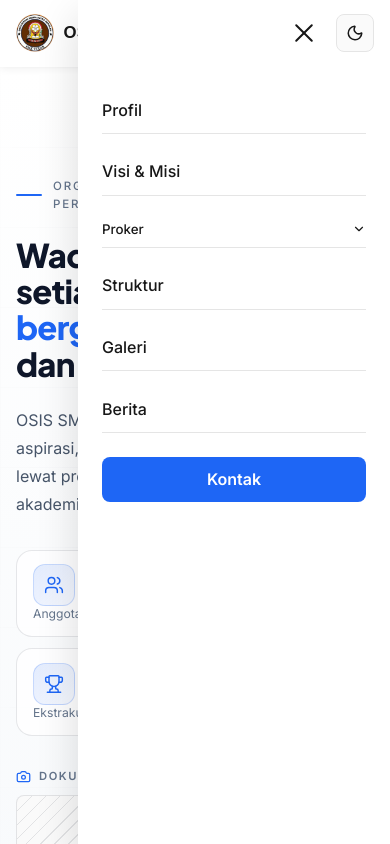
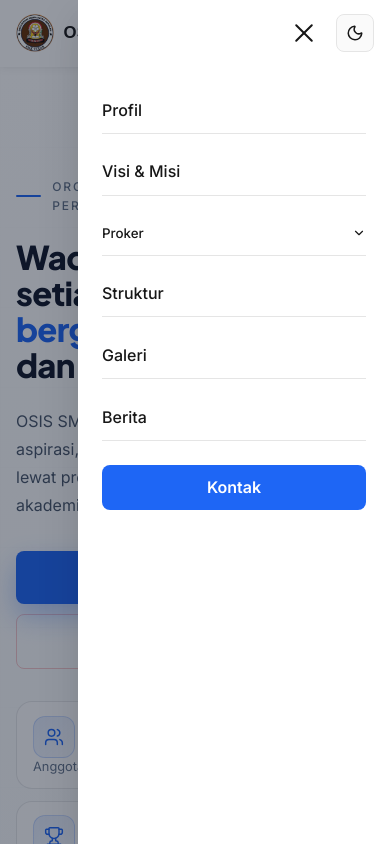
Before and after one commit to Meta-dev472/Anjeng, a website built with Vite: page web-osis/index.html in a window 390 px wide. Both pictures are taken after a click on the label "Buka menu navigasi". Shown: the top 844 px of the page. Built offline with nearby package versions, Linux system fonts and the light colour scheme; some packages are replaced by stand-ins of ours; what @swup/head-plugin, @swup/preload-plugin, swup would draw is missing.

Commit message:
Perbaiki hierarki dan keterbacaan UI mobile
Audit menemukan lima kelemahan konkret di ponsel; semuanya diperbaiki:
- Tombol CTA hero terkubur setelah statistik + galeri: urutan visual
  diatur via CSS order (eyebrow → judul → deskripsi → CTA → statistik →
  galeri), sehingga aksi utama segera terlihat tanpa mengubah markup.
- Dua CTA melipat tak beraturan di 375px: kini bertumpuk penuh satu
  kolom di ponsel, kembali berdampingan mulai 768px; aturan lama yang
  bentrok dibersihkan.
- Teks mikro di bawah ambang keterbacaan: label tile 10.5→11.8px,
  label statistik 12.2→12.8px, eyebrow & judul galeri dinaikkan.
- Drawer tanpa kedalaman: tambah scrim --scrim (tematis) yang memudar
  masuk saat menu terbuka.
- Target sentuh menu drawer dijamin ≥44px tinggi; CTA drawer
  justify-content:center setelah link jadi flex.

🤖 Generated with Codebuff
Co-Authored-By: Codebuff <noreply@codebuff.com>

```diff
--- a/web-osis/src/style.css
+++ b/web-osis/src/style.css
@@ -162,6 +162,9 @@
   --tag-phero-bg: rgba(30, 102, 245, 0.08);
   --tag-phero-border: rgba(30, 102, 245, 0.26);
 
+  /* Peredup di belakang drawer mobile saat terbuka */
+  --scrim: rgba(15, 23, 42, 0.44);
+
   color-scheme: light;
 }
 
@@ -247,6 +250,8 @@
   --tag-phero-text: #a8c3ff;
   --tag-phero-bg: rgba(47, 116, 255, 0.16);
   --tag-phero-border: rgba(47, 116, 255, 0.38);
+
+  --scrim: rgba(0, 0, 0, 0.6);
 
   color-scheme: dark;
 }
@@ -652,8 +657,12 @@ input:focus-visible,
   gap: var(--space-sm);
 }
 
+/* Target sentuh nyaman (≥44px tinggi per menu) — hanya terasa di drawer;
+   navbar desktop memakai ulang ukurannya sendiri di media query ≥1024px */
 .header__nav-link {
-  display: block;
+  display: flex;
+  align-items: center;
+  min-height: 44px;
   font-weight: 500;
   color: var(--heading);
   padding: 0.6rem 0;
@@ -668,8 +677,7 @@ input:focus-visible,
 
 .header__nav-link--cta {
   margin-top: var(--space-xs);
-  text-align: center;
-  /* Senada dengan tombol CTA di navbar desktop: aksen biru */
+  justify-content: center; /* teks tombol di tengah (elementnya flex) */
   background-color: var(--accent);
   color: var(--on-accent);
   border-radius: var(--radius-sm);
@@ -687,6 +695,25 @@ input:focus-visible,
 /* Layer menyerap klik di area luar panel agar tap tidak menembus ke halaman */
 .header__nav-toggle-input:checked ~ .header__nav-layer {
   pointer-events: auto;
+}
+
+/* Peredup (scrim) di belakang drawer: memberi kedalaman visual dan
+   menegaskan bahwa area di luar panel sedang tidak aktif */
+.header__nav-toggle-input:checked ~ .header__nav-layer::before {
+  content: '';
+  position: absolute;
+  inset: 0;
+  background-color: var(--scrim);
+  animation: nav-scrim-in 0.35s ease both;
+}
+
+@keyframes nav-scrim-in {
+  from {
+    opacity: 0;
+  }
+  to {
+    opacity: 1;
+  }
 }
 
 .header__nav-toggle-input:checked ~ .header__nav-layer .header__nav {
@@ -763,6 +790,22 @@ input:focus-visible,
   justify-items: start;
 }
 
+/* Hierarki mobile: tombol CTA harus segera terlihat setelah deskripsi —
+   bukan terkubur di bawah statistik + galeri. Urutan visual diatur lewat
+   `order` agar markup tetap apa adanya; desktop ikut urutan ini juga
+   (tombol setelah deskripsi memang posisi hierarkisnya yang benar). */
+.hero__eyebrow { order: 1; }
+.hero__headline { order: 2; }
+.hero__subtext { order: 3; }
+.hero__actions { order: 4; }
+.hero__stats { order: 5; }
+.hero__gallery { order: 6; }
+.hero__copy > .btn--link { order: 7; }
+.hero__scroll { order: 8; }
+
+/* (Penumpukan CTA di ponsel diatur langsung pada .hero__actions di bawah;
+   kembali berdampingan mulai tablet — lihat media query 768px, bagian 26b) */
+
 /* Label kecil dengan garis tipis di depannya — aksen editorial */
 .hero__eyebrow {
   display: inline-flex;
@@ -770,7 +813,7 @@ input:focus-visible,
   gap: 0.7rem;
   color: var(--hero-text-faint);
   font-weight: 500;
-  font-size: 0.72rem;
+  font-size: 0.75rem;
   letter-spacing: 0.16em;
   text-transform: uppercase;
 }
@@ -810,10 +853,13 @@ input:focus-visible,
   max-width: 48ch;
 }
 
+/* Di ponsel: dua CTA dipenuhi lebar & ditumpuk — rapi dan mudah disentuh.
+   Kembali berdampingan mulai tablet (media query 768px, bagian 26b). */
 .hero__actions {
-  display: flex;
-  flex-wrap: wrap;
-  gap: var(--space-xs);
+  display: grid;
+  grid-template-columns: 1fr;
+  gap: 0.6rem;
+  width: 100%;
   margin-top: var(--space-xs);
 }
 
@@ -943,7 +989,7 @@ input:focus-visible,
   display: inline-flex;
   align-items: center;
   gap: 0.5rem;
-  font-size: 0.7rem;
+  font-size: 0.78rem;
   font-weight: 700;
   letter-spacing: 0.14em;
   text-transform: uppercase;
@@ -1000,7 +1046,7 @@ input:focus-visible,
   right: 0;
   bottom: 0;
   padding: 0.45rem 0.55rem 0.4rem;
-  font-size: 0.66rem;
+  font-size: 0.74rem;
   font-weight: 600;
   color: #ffffff;
   background: linear-gradient(to top, rgba(9, 14, 28, 0.85), transparent);
@@ -1074,7 +1120,7 @@ input:focus-visible,
 
 .hero__stat-label {
   color: var(--hero-text-faint);
-  font-size: 0.76rem;
+  font-size: 0.8rem;
   line-height: 1.35;
 }
 
@@ -1744,10 +1790,8 @@ html.theme-anim .vision::after {
     padding: var(--space-2xl) var(--space-lg) var(--space-2xl);
   }
 
-  .hero__actions {
-    flex-direction: row;
-    justify-content: center;
-  }
+  /* (CTA hero berdampingan diatur di bagian 26b — aturan lama di sini
+     sudah tidak berlaku sejak penumpukan mobile memakai grid) */
 
   .profile__container {
     flex-direction: row;
@@ -3492,6 +3536,18 @@ html.theme-anim .btn--outline-red {
     gap: var(--space-lg);
   }
 
+  /* CTA hero kembali berdampingan & otos lebar isinya begitu ruang cukup */
+  .hero__actions {
+    display: flex;
+    flex-direction: row;
+    flex-wrap: wrap;
+    width: auto;
+  }
+
+  .hero__actions .btn {
+    width: auto;
+  }
+
   /* Statistik hero jadi 3 kolom begitu ruangnya cukup (ponsel: 2 kolom) */
   .hero__stats {
     grid-template-columns: repeat(3, minmax(0, 1fr));
```
